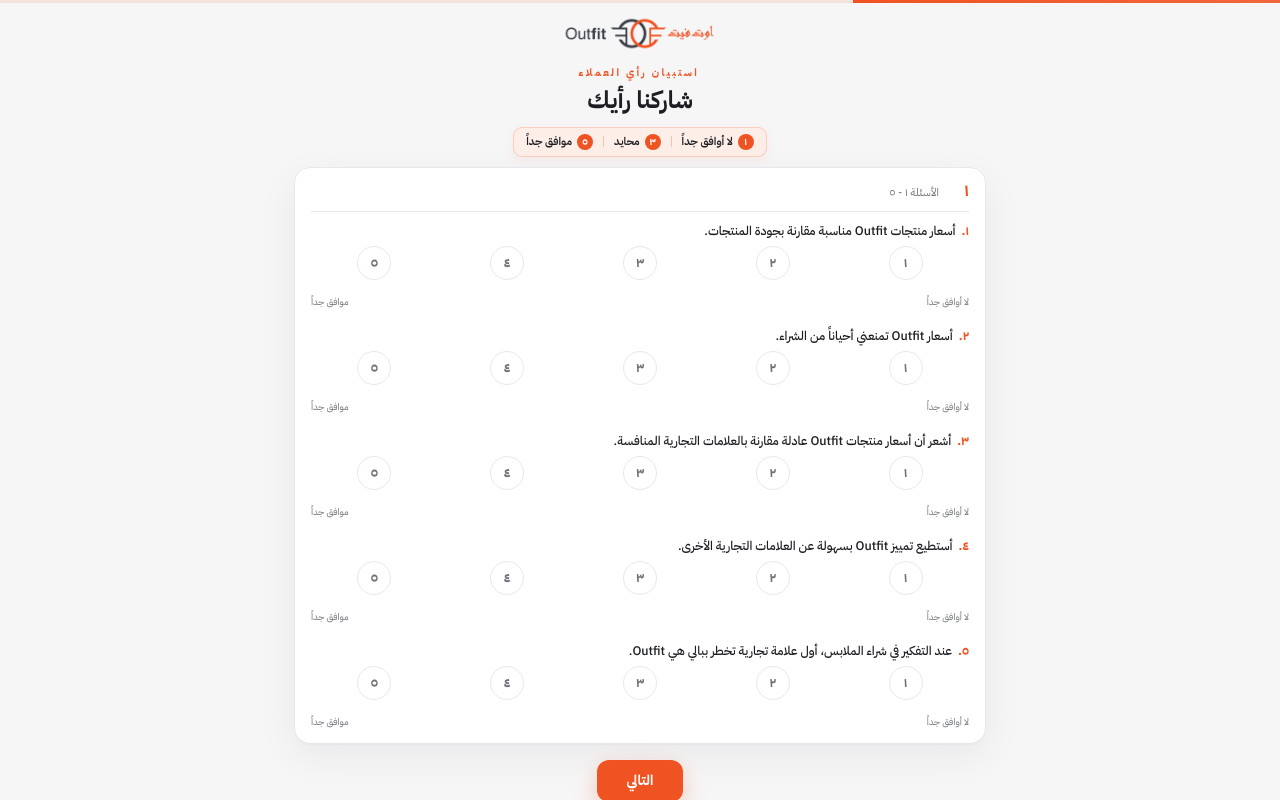
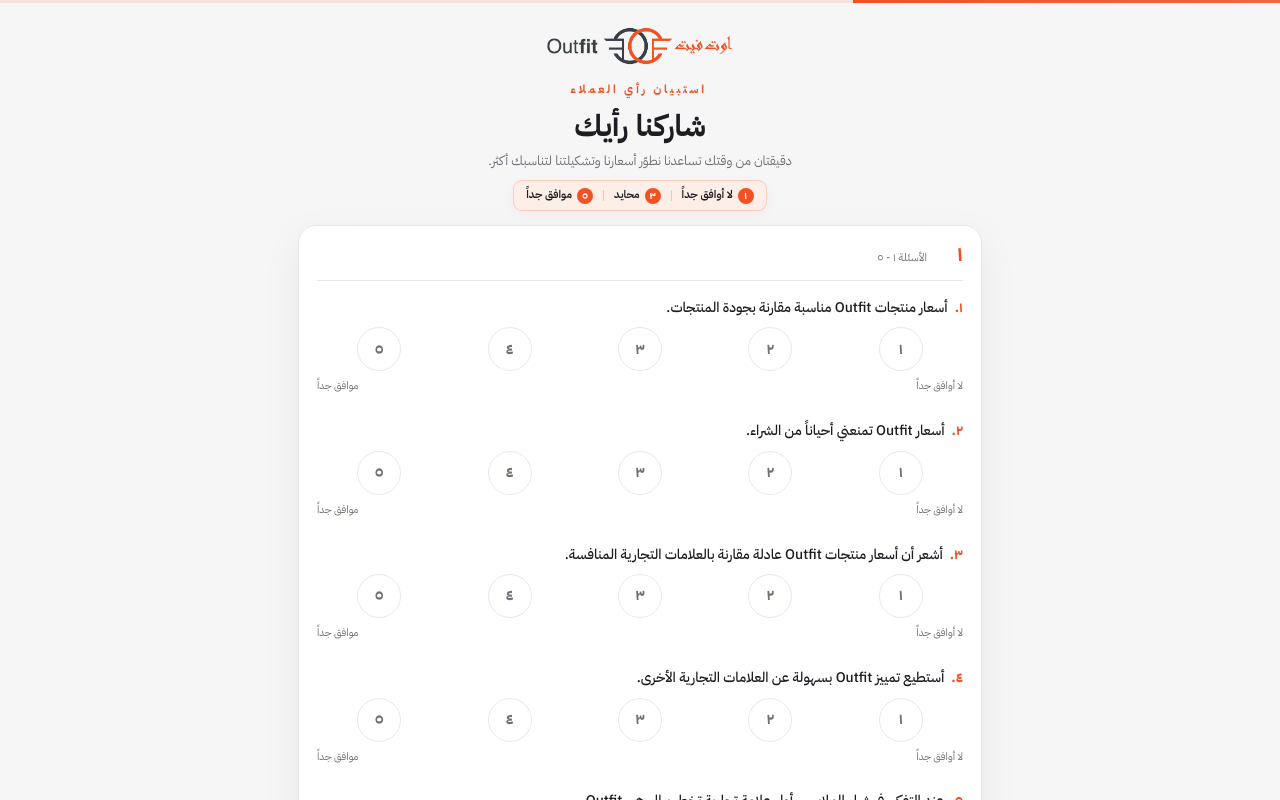
Before and after one commit to Swag2026/survey-laorcore, a React (Vite) app in the folder outfit-survey-react/: page / in a window 1280 px wide. Shown: the top 800 px of the page. Built offline with nearby package versions, Linux system fonts and the light colour scheme.

Commit message:
Add files via upload

```diff
--- a/outfit-survey-react/src/index.css
+++ b/outfit-survey-react/src/index.css
@@ -46,11 +46,11 @@
   height:100%;background:linear-gradient(90deg,var(--brand),var(--brand-2));
   transition:width .55s cubic-bezier(.16,1,.3,1);
 }
-.survey-page .wrap{max-width:720px;margin:0 auto;padding:0 calc(14px + env(safe-area-inset-right)) 0 calc(14px + env(safe-area-inset-left))}
+.survey-page .wrap{max-width:720px;margin:0 auto;padding:0 calc(18px + env(safe-area-inset-right)) 0 calc(18px + env(safe-area-inset-left))}
 
 /* Brand banner (logo) */
 .survey-page .brand-banner{background:transparent;padding:2px 0 0;margin-bottom:6px;cursor:default;user-select:none}
-.survey-page .brand-banner img{width:min(160px,50%);height:auto;display:block;margin:0 auto}
+.survey-page .brand-banner img{width:min(200px,58%);height:auto;display:block;margin:0 auto}
 
 /* Scale bar (rating legend) */
 .survey-page .scale-bar{
@@ -68,38 +68,38 @@
 @media (max-width:480px){ .survey-page .scale-bar .s-sep{display:none} }
 
 /* Hero */
-.survey-page .hero{text-align:center;padding:10px 0 10px}
+.survey-page .hero{text-align:center;padding:18px 0 14px}
 .survey-page .hero .eyebrow{
-  display:inline-block;font-size:10.5px;letter-spacing:.22em;font-weight:700;
-  color:var(--brand);padding-inline-start:.22em;margin-bottom:4px;
+  display:inline-block;font-size:11.5px;letter-spacing:.24em;font-weight:700;
+  color:var(--brand);padding-inline-start:.24em;margin-bottom:8px;
 }
 .survey-page .hero h1{
   font-family:'IBM Plex Sans Arabic',sans-serif;font-weight:800;
-  font-size:clamp(18px,5vw,24px);line-height:1.2;color:var(--ink);margin-bottom:4px;
+  font-size:clamp(22px,6vw,30px);line-height:1.22;color:var(--ink);margin-bottom:6px;
 }
-.survey-page .hero p{color:var(--muted);max-width:460px;margin:0 auto;font-size:12.5px;display:none}
+.survey-page .hero p{color:var(--muted);max-width:460px;margin:0 auto;font-size:13px}
 
 /* Section card */
 .survey-page .section{
   background:var(--card);border:1px solid var(--line);
-  border-radius:16px;padding:14px 16px 4px;margin-bottom:10px;
+  border-radius:18px;padding:18px 18px 6px;margin-bottom:14px;
   box-shadow:var(--shadow);
 }
 .survey-page .section-head{
-  display:flex;align-items:baseline;gap:8px;
-  padding-bottom:8px;margin-bottom:2px;border-bottom:1px solid var(--line);
+  display:flex;align-items:baseline;gap:10px;
+  padding-bottom:12px;margin-bottom:4px;border-bottom:1px solid var(--line);
 }
 .survey-page .section-num{
   font-family:'IBM Plex Sans Arabic',sans-serif;font-weight:900;
-  font-size:17px;color:var(--brand);line-height:1;min-width:22px;
+  font-size:21px;color:var(--brand);line-height:1;min-width:26px;
 }
-.survey-page .section-title{font-family:'IBM Plex Sans Arabic',sans-serif;font-weight:700;font-size:15px;color:var(--ink)}
+.survey-page .section-title{font-family:'IBM Plex Sans Arabic',sans-serif;font-weight:700;font-size:17px;color:var(--ink)}
 .survey-page .section-sub{font-size:11px;color:var(--muted);margin-top:1px;font-weight:400}
 
 /* Question */
-.survey-page .q{padding:9px 0;border-bottom:1px solid var(--line)}
+.survey-page .q{padding:13px 0;border-bottom:1px solid var(--line)}
 .survey-page .q:last-child{border-bottom:none}
-.survey-page .q-text{font-size:12.5px;font-weight:500;color:var(--ink);margin-bottom:6px;display:flex;gap:6px;line-height:1.35}
+.survey-page .q-text{font-size:14px;font-weight:500;color:var(--ink);margin-bottom:10px;display:flex;gap:7px;line-height:1.4}
 .survey-page .q-text .qn{color:var(--brand);font-weight:700;font-family:'IBM Plex Sans Arabic',sans-serif}
 .survey-page .q-text .opt{color:var(--muted);font-size:11px;font-weight:400}
 
@@ -109,9 +109,9 @@
 .survey-page .likert input{position:absolute;opacity:0;width:0;height:0}
 .survey-page .node{
   display:flex;align-items:center;justify-content:center;
-  width:100%;aspect-ratio:1/1;max-width:34px;margin:0 auto;
+  width:100%;aspect-ratio:1/1;max-width:44px;margin:0 auto;
   border:1.5px solid var(--line);border-radius:50%;
-  font-family:'IBM Plex Sans Arabic',sans-serif;font-weight:700;font-size:13px;
+  font-family:'IBM Plex Sans Arabic',sans-serif;font-weight:700;font-size:15px;
   color:var(--muted);background:#fff;
   transition:transform .35s cubic-bezier(.34,1.56,.64,1), background .25s cubic-bezier(.16,1,.3,1), color .2s, border-color .2s, box-shadow .3s cubic-bezier(.16,1,.3,1);
 }
@@ -123,31 +123,31 @@
   transform:scale(1.07);
 }
 .survey-page .likert input:focus-visible + .node{outline:3px solid var(--brand-2);outline-offset:2px}
-.survey-page .anchors{display:flex;justify-content:space-between;margin-top:4px;font-size:9.5px;color:var(--muted)}
+.survey-page .anchors{display:flex;justify-content:space-between;margin-top:6px;font-size:10.5px;color:var(--muted)}
 
 /* Textarea */
 .survey-page textarea{
-  width:100%;min-height:52px;resize:vertical;-webkit-appearance:none;appearance:none;
+  width:100%;min-height:76px;resize:vertical;-webkit-appearance:none;appearance:none;
   font-family:inherit;font-size:16px;color:var(--ink);
-  border:1.5px solid var(--line);border-radius:10px;
-  padding:8px 11px;background:#FCFCFD;line-height:1.5;
+  border:1.5px solid var(--line);border-radius:12px;
+  padding:11px 13px;background:#FCFCFD;line-height:1.6;
   transition:border-color .3s cubic-bezier(.16,1,.3,1), box-shadow .3s cubic-bezier(.16,1,.3,1);
 }
 .survey-page textarea:focus{outline:none;border-color:var(--brand);box-shadow:0 0 0 3px var(--brand-soft);background:#fff}
 
 /* Choice options */
-.survey-page .choices{display:flex;flex-direction:column;gap:5px}
+.survey-page .choices{display:flex;flex-direction:column;gap:8px}
 .survey-page .choice{
-  display:flex;align-items:center;gap:9px;cursor:pointer;min-height:32px;
-  border:1.5px solid var(--line);border-radius:10px;
-  padding:6px 11px;transition:border-color .25s cubic-bezier(.16,1,.3,1), background .25s cubic-bezier(.16,1,.3,1), transform .3s cubic-bezier(.34,1.56,.64,1);
+  display:flex;align-items:center;gap:11px;cursor:pointer;min-height:42px;
+  border:1.5px solid var(--line);border-radius:12px;
+  padding:10px 14px;transition:border-color .25s cubic-bezier(.16,1,.3,1), background .25s cubic-bezier(.16,1,.3,1), transform .3s cubic-bezier(.34,1.56,.64,1);
 }
 .survey-page .choice:hover{border-color:var(--brand)}
 .survey-page .choice:active{transform:scale(.97)}
 .survey-page .choice:has(input:checked){transform:scale(1.015)}
 .survey-page .choice input{position:absolute;opacity:0;width:0;height:0}
 .survey-page .radio{
-  width:15px;height:15px;border-radius:50%;border:2px solid var(--silver);
+  width:19px;height:19px;border-radius:50%;border:2px solid var(--silver);
   flex-shrink:0;position:relative;transition:border-color .25s cubic-bezier(.16,1,.3,1);
 }
 .survey-page .choice input:checked ~ .radio{border-color:var(--brand)}
@@ -159,7 +159,7 @@
 .survey-page .choice input:checked ~ .ctext{color:var(--ink);font-weight:700}
 .survey-page .choice:has(input:checked){border-color:var(--brand);background:var(--brand-tint)}
 .survey-page .choice input:focus-visible ~ .radio{outline:3px solid var(--brand-2);outline-offset:2px}
-.survey-page .ctext{font-size:12.5px;color:var(--ink)}
+.survey-page .ctext{font-size:14px;color:var(--ink)}
 
 /* Error state */
 .survey-page .q.error .q-text{color:var(--danger)}
@@ -170,18 +170,18 @@
 /* Submit */
 .survey-page .submit-zone{text-align:center;padding:4px 0 10px}
 .survey-page .btn{
-  font-family:'IBM Plex Sans Arabic',sans-serif;font-weight:700;font-size:14px;
-  border:none;cursor:pointer;border-radius:12px;min-height:42px;
-  padding:10px 30px;transition:transform .25s cubic-bezier(.34,1.56,.64,1), box-shadow .3s cubic-bezier(.16,1,.3,1), background .25s cubic-bezier(.16,1,.3,1);
+  font-family:'IBM Plex Sans Arabic',sans-serif;font-weight:700;font-size:15.5px;
+  border:none;cursor:pointer;border-radius:13px;min-height:48px;
+  padding:13px 36px;transition:transform .25s cubic-bezier(.34,1.56,.64,1), box-shadow .3s cubic-bezier(.16,1,.3,1), background .25s cubic-bezier(.16,1,.3,1);
 }
 .survey-page .btn-primary{background:var(--brand);color:#fff;box-shadow:0 8px 24px rgba(240,83,34,.28)}
 .survey-page .btn-primary:hover{background:var(--brand-dark);box-shadow:0 12px 30px rgba(240,83,34,.34)}
 .survey-page .btn-primary:active{transform:scale(.97)}
 .survey-page .btn-primary:disabled{opacity:.6;cursor:default;transform:none}
-.survey-page .btn-ghost{background:#fff;color:var(--ink);border:1.5px solid var(--line);font-size:13px;padding:9px 22px;min-height:40px}
+.survey-page .btn-ghost{background:#fff;color:var(--ink);border:1.5px solid var(--line);font-size:14px;padding:11px 26px;min-height:44px}
 .survey-page .btn-ghost:hover{border-color:var(--brand)}
 .survey-page .btn-ghost:active{transform:scale(.97)}
-.survey-page .submit-note{font-size:10px;color:var(--muted);margin-top:8px;display:flex;align-items:center;justify-content:center;gap:5px}
+.survey-page .submit-note{font-size:11px;color:var(--muted);margin-top:10px;display:flex;align-items:center;justify-content:center;gap:5px}
 .survey-page .submit-note svg{width:14px;height:14px;stroke:var(--brand);fill:none;stroke-width:2}
 
 /* Thank you */
@@ -221,7 +221,7 @@
   0%{opacity:0;transform:translateY(14px) scale(.98)}
   100%{opacity:1;transform:translateY(0) scale(1)}
 }
-.survey-page .page-actions{display:flex;gap:8px;justify-content:center;padding:6px 0 10px}
+.survey-page .page-actions{display:flex;gap:10px;justify-content:center;padding:10px 0 16px}
 .survey-page .page-actions .btn{flex:0 1 auto}
 
 /* Discount code (page 4) */
```
